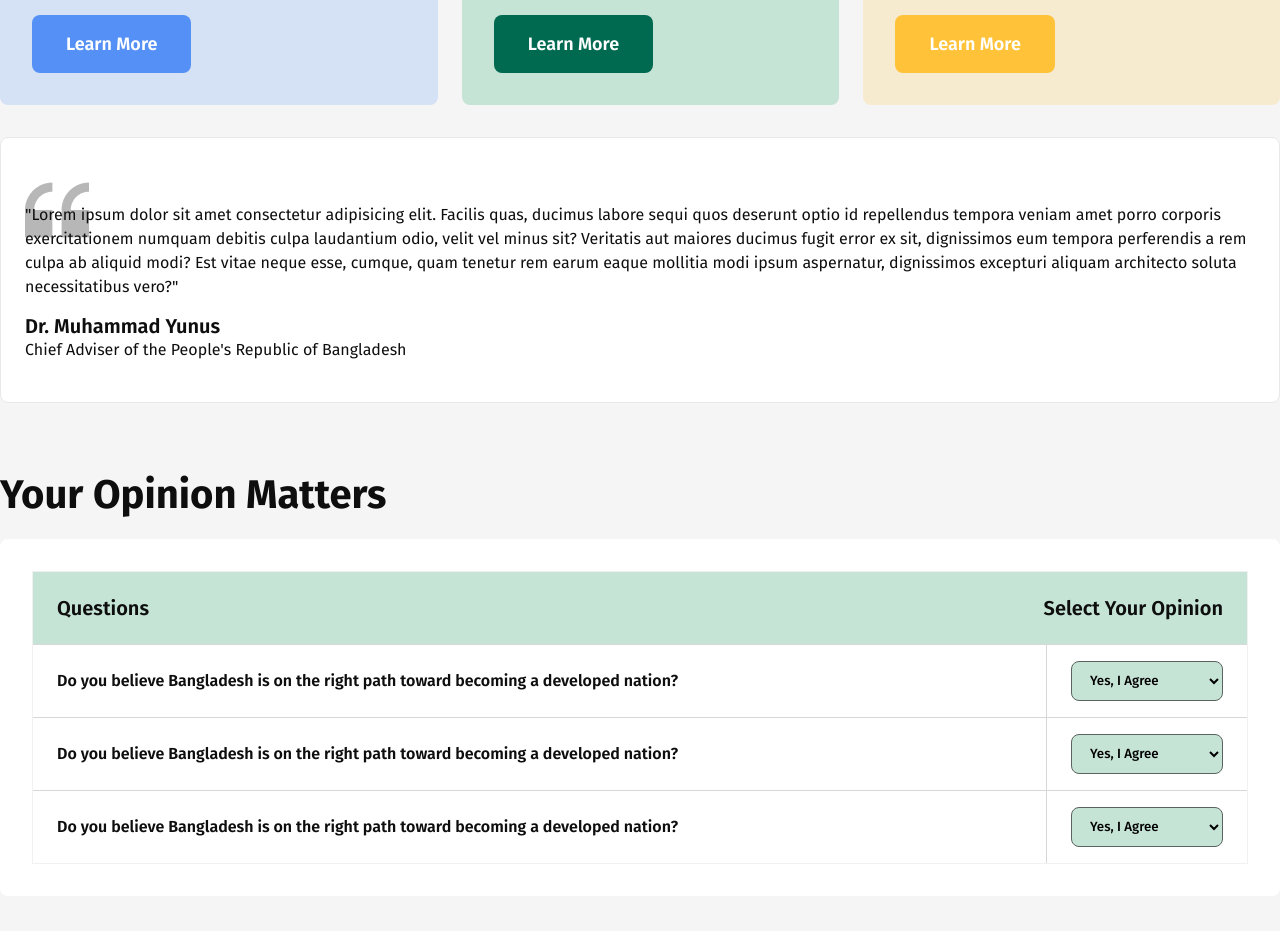
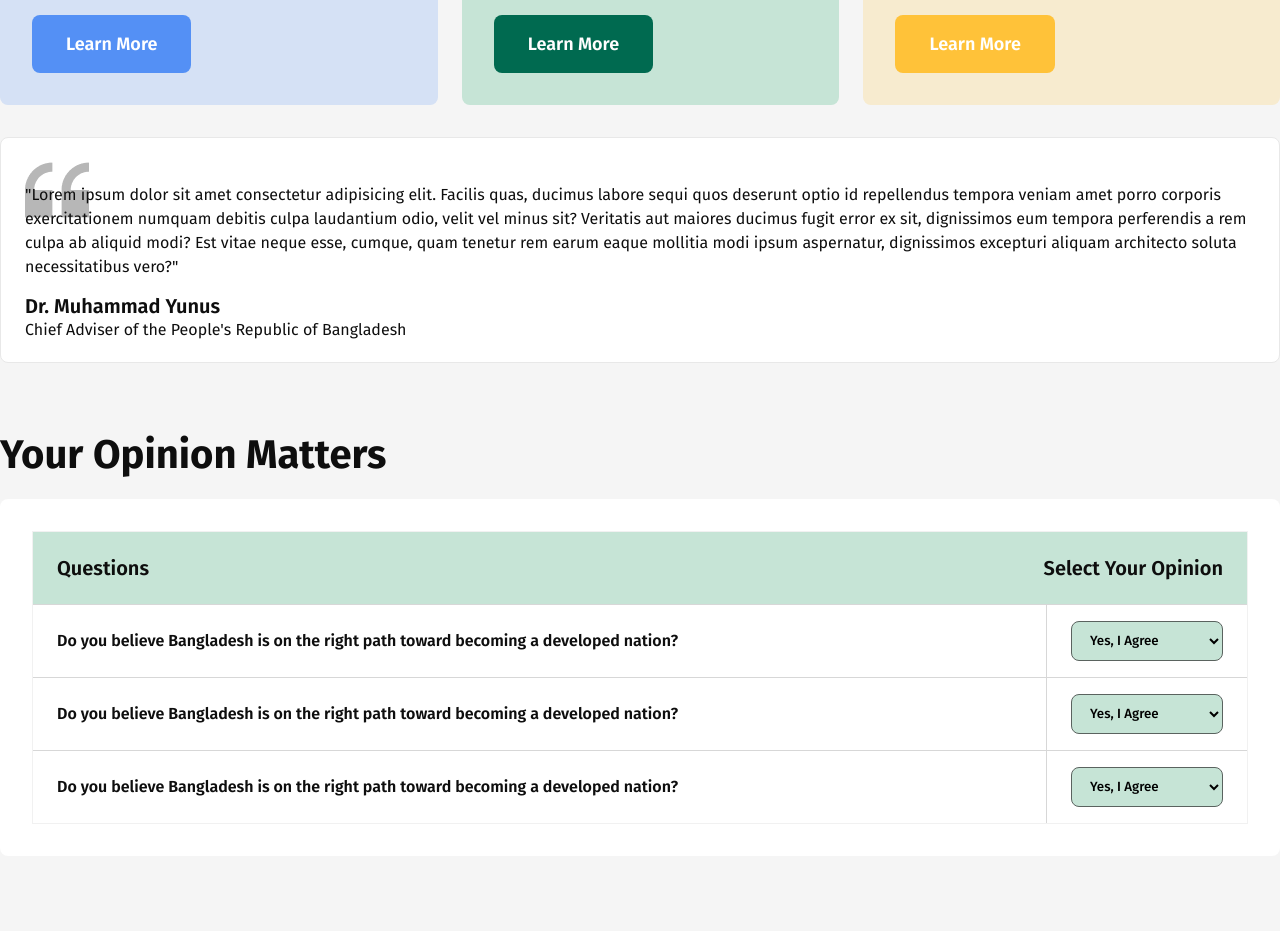
Before and after one commit to mdsabir07/b11-assignment1, a plain HTML site: page index.html in a window 1280 px wide. Shown: the part 1500-2431 px from the top of the page. Drawn offline with Linux system fonts and the light colour scheme.

Commit message:
Fixing quote image issue

```diff
--- a/assets/css/style.css
+++ b/assets/css/style.css
@@ -219,7 +219,7 @@ footer.footer {
 }
 /* blockquote CSS */
 .blockquote {
-    padding: 40px 24px;
+    padding: 20px 24px;
     border: 1px solid #E8E8E8;
 }
 
```
